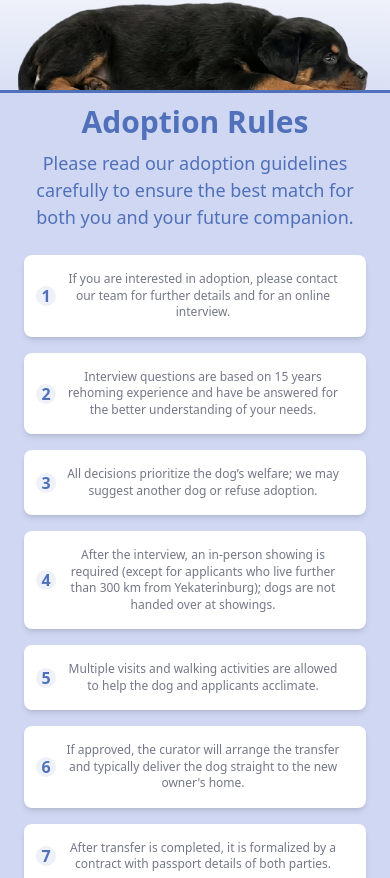
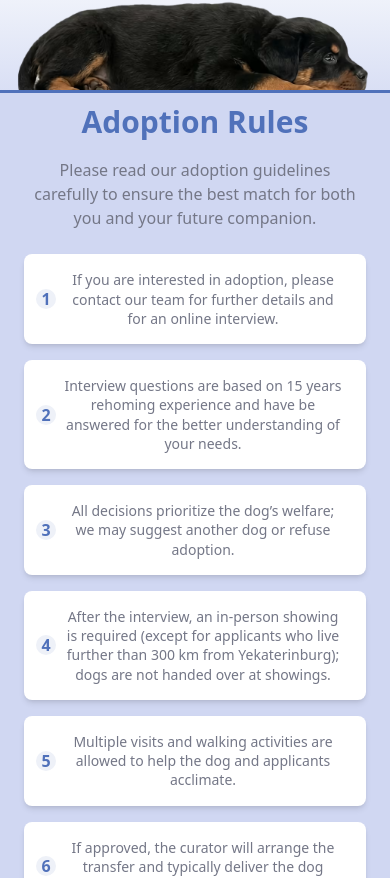
Before and after one commit to bavayra/dog-shelter, a React (Vite) app: page / in a window 390 px wide. Shown: the part 4414-5292 px from the top of the page. Built offline with nearby package versions, Linux system fonts and the light colour scheme.

Commit message:
style(aboutUs): increased font-size for the rule cards, increased margins between desc p and rule cards

```diff
--- a/src/components/RuleCard.tsx
+++ b/src/components/RuleCard.tsx
@@ -10,7 +10,7 @@ const RuleCard = ({ number, text }: RuleCardProps) => {
         <span className="text-primary-500 bg-primary-100 -ml-3 flex h-5 w-5 shrink-0 items-center justify-center rounded-full font-bold lg:h-8 lg:w-8">
           {number}
         </span>
-        <p className="typography-small font-normal md:text-xl lg:px-2 lg:text-lg">
+        <p className="typography-small text-sm font-normal md:text-xl lg:px-2 lg:text-lg">
           {text}
         </p>
       </div>
--- a/src/features/AdoptionRules.tsx
+++ b/src/features/AdoptionRules.tsx
@@ -19,7 +19,7 @@ const AdoptionRules = () => {
           Adoption Rules
         </h2>
 
-        <p className="typography-large mt-2 mb-6 text-center sm:text-lg md:px-16 md:text-2xl md:tracking-tight">
+        <p className="typography-body mt-4 mb-6 text-center sm:text-lg md:px-16 md:text-2xl md:tracking-tight">
           Please read our adoption guidelines carefully to ensure the best match
           for both you and your future companion.
         </p>
```
